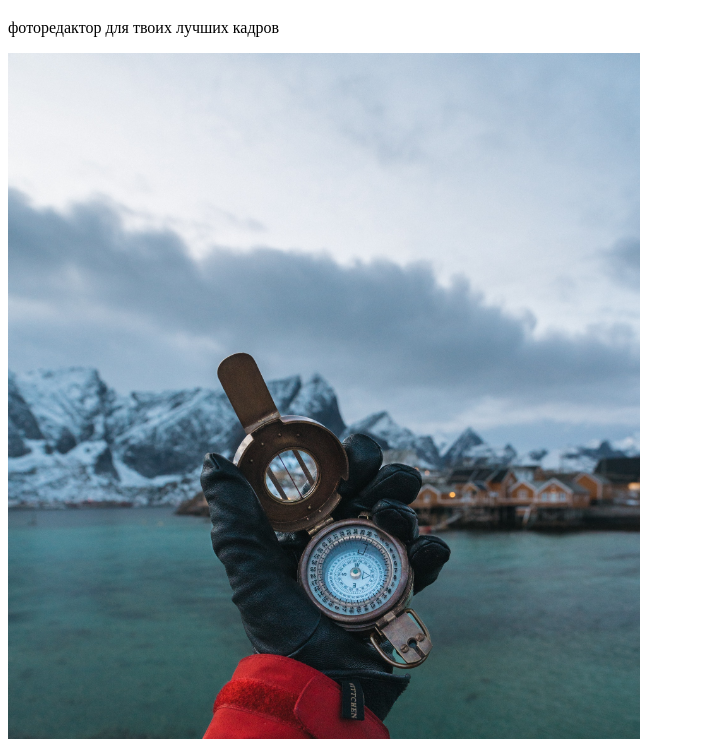
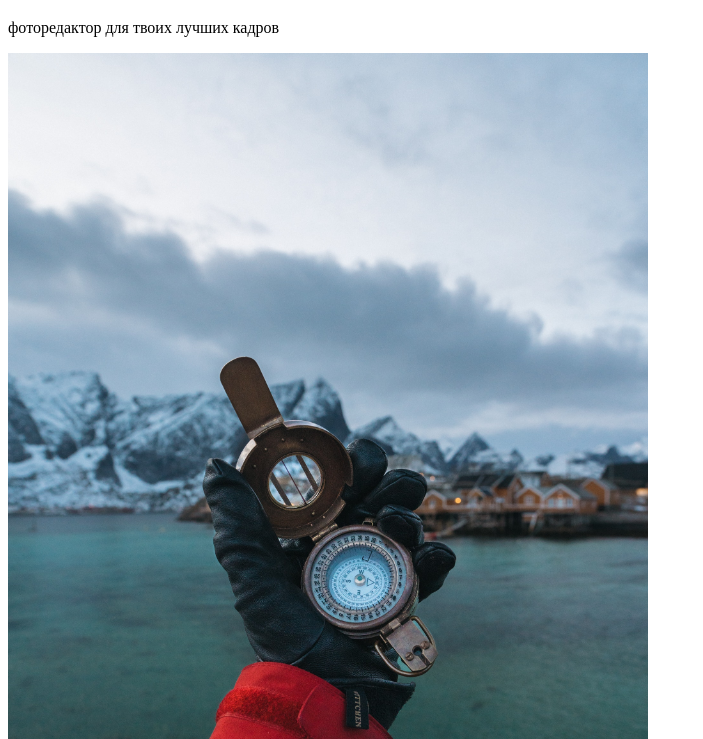
Before and after one commit to RaevaAnastasia/PhotoEditor, a plain HTML site: page index.html in a window 1280 px wide. Shown: the part 61-800 px from the top of the page, without its empty margins (0-703 px from the left). Drawn offline with Linux system fonts and the light colour scheme.

Commit message:
Add canvas for photo, add button for downloading image

```diff
--- a/index.html
+++ b/index.html
@@ -12,7 +12,8 @@
     <div class="editor">
         <div class="photo">
             <p class="photo__dropbox">
-                <img class="photo__img" src="img/defaultImg.jpg" alt="Default Image" width="50%">
+                <img class="photo__img" src="img/defaultImg.jpg" alt="Default Image" style="display: none;">
+                <canvas id="canvas"></canvas>
             </p>
             <input type="file" name="newPhoto" id="newPhoto">
         </div>
@@ -53,7 +54,7 @@
                 <button class="text__add">Добавить текст</button>
             </div>
             <div class="tools__buttons buttons">
-                <button class="save" type="button">Сохранить изображение</button>
+                <a class="save" download>Сохранить изображение</a>
                 <button class="reset" type="button">Сбросить все изменения</button>
             </div>
         </div>
--- a/scripts/script.js
+++ b/scripts/script.js
@@ -1,9 +1,23 @@
 "use strict";
+
+window.onload = function () {
+    //Создание холста с изображением по умолчанию
+    let photoToEdit = document.querySelector('.photo__img');
+    let canvas = document.querySelector('#canvas');
+    let ctx = canvas.getContext('2d');
+    let width;
+    let height;
+
+    width = document.documentElement.clientWidth / 2;
+    height = document.documentElement.clientHeight;
+    canvas.width = width;
+    canvas.height = height;
+
+    ctx.drawImage(photoToEdit, 0, 0, width, width * photoToEdit.height / photoToEdit.width);
 
     //Загрузка файла
     let newPhoto  = document.querySelector('#newPhoto');
     let dropbox = document.querySelector('.photo__dropbox');
-let photoToEdit = document.querySelector('.photo__img');
 
     function changePhotoURl(file) {
         let fileURL = window.URL.createObjectURL(file);
@@ -82,3 +96,14 @@ function resetAllFilters() {
     }
 
     resetButton.addEventListener('click', resetAllFilters);
+
+    //Скачивание файла
+    let saveButton = document.querySelector('.save');
+
+    function saveImage() {
+        let url = canvas.toDataURL('image/jpeg');
+        saveButton.href = url;
+    }
+
+    saveButton.addEventListener('click', saveImage);
+};
```
Lines whose indentation alone changed are shown as unchanged.
